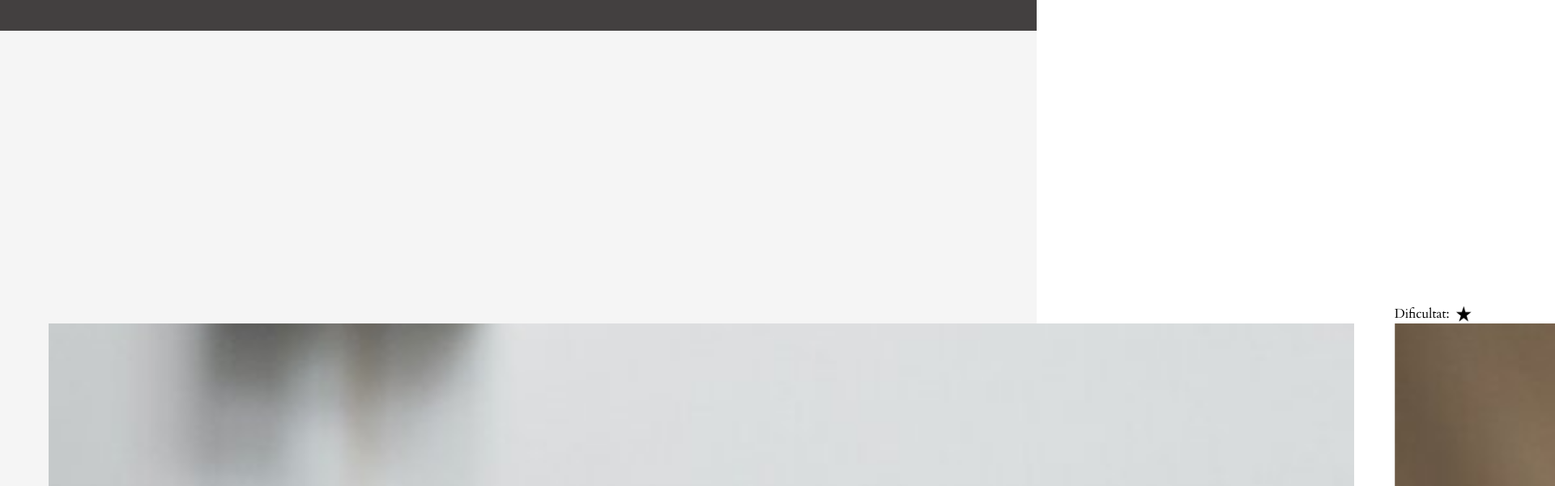
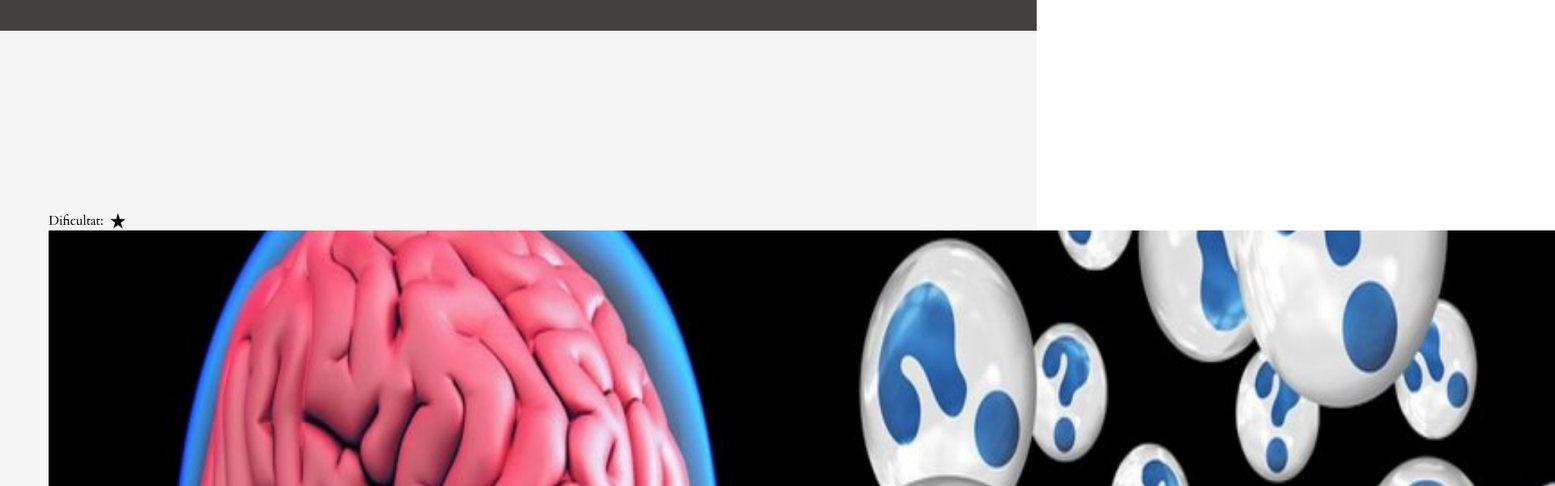
Before and after one commit to marcomadalin/Hipatiament, a React (Create React App) app: page / in a window 1280 px wide. Shown: the part 856-1457 px from the top of the page at 81% size, 1920 px wide, since content can reach past the window. Built offline with nearby package versions, Linux system fonts and the light colour scheme; the HTML template or start-up script is replaced by a standard one.

Commit message:
shown article alzheimer

```diff
--- a/src/App.tsx
+++ b/src/App.tsx
@@ -19,9 +19,9 @@ const router = createBrowserRouter(
                 <Route element={<Collaborations/>} path="/Colaboracions"/>
                 <Route element={<Article/>} path="/GrupsSanguinis"/>
                 <Route element={<Article/>} path="/Anticonceptius"/>
+                <Route element={<Article/>} path="/Alzheimer"/>
                 {
                     /*
-                <Route element={<Article/>} path="/Alzheimer"/>
                 <Route element={<Article/>} path="/PhineasGage"/>
                 <Route element={<Article/>} path="/CamaEnganxada"/>
                      */
--- a/src/pages/Home.tsx
+++ b/src/pages/Home.tsx
@@ -212,7 +212,7 @@ function Home() {
                             spaceBetween: 50,
                         },
                         1200: {
-                            slidesPerView: 2,
+                            slidesPerView: 3,
                             spaceBetween: 50,
                         },
                     }}
--- a/src/utils/Constants.js
+++ b/src/utils/Constants.js
@@ -34,7 +34,6 @@ export default class Constants {
             date: "9/12/2023",
             firstParagraph: "Fins a l’any 1900 no es va saber per què la gent moria freqüentment quan es feien transfusions de sang, fins que es van descobrir els grups sanguinis i les seves diferències.",
         },
-        /*
         {
             name: " L’ALZHEIMER, UNA MALALTIA GENÈTICA?",
             photo: photo2,
@@ -44,6 +43,7 @@ export default class Constants {
             date: "16/12/2023",
             firstParagraph: "La malaltia de l’Article és la malaltia més freqüent en la població anciana. Representa entre un 50 i un 60% de les demències i és una de les malalties que més morts causen a l’any després de les malalties cardiovasculars i el càncer, és més freqüent en dones, essent la ràtio de tres dones per un home.",
         },
+        /*
         {
             name: "PHINEAS GAGE, L’HOME QUE VA SOBREVIURE A UNA PERFORACIÓ CRANEAL",
             photo: photo3,
```
